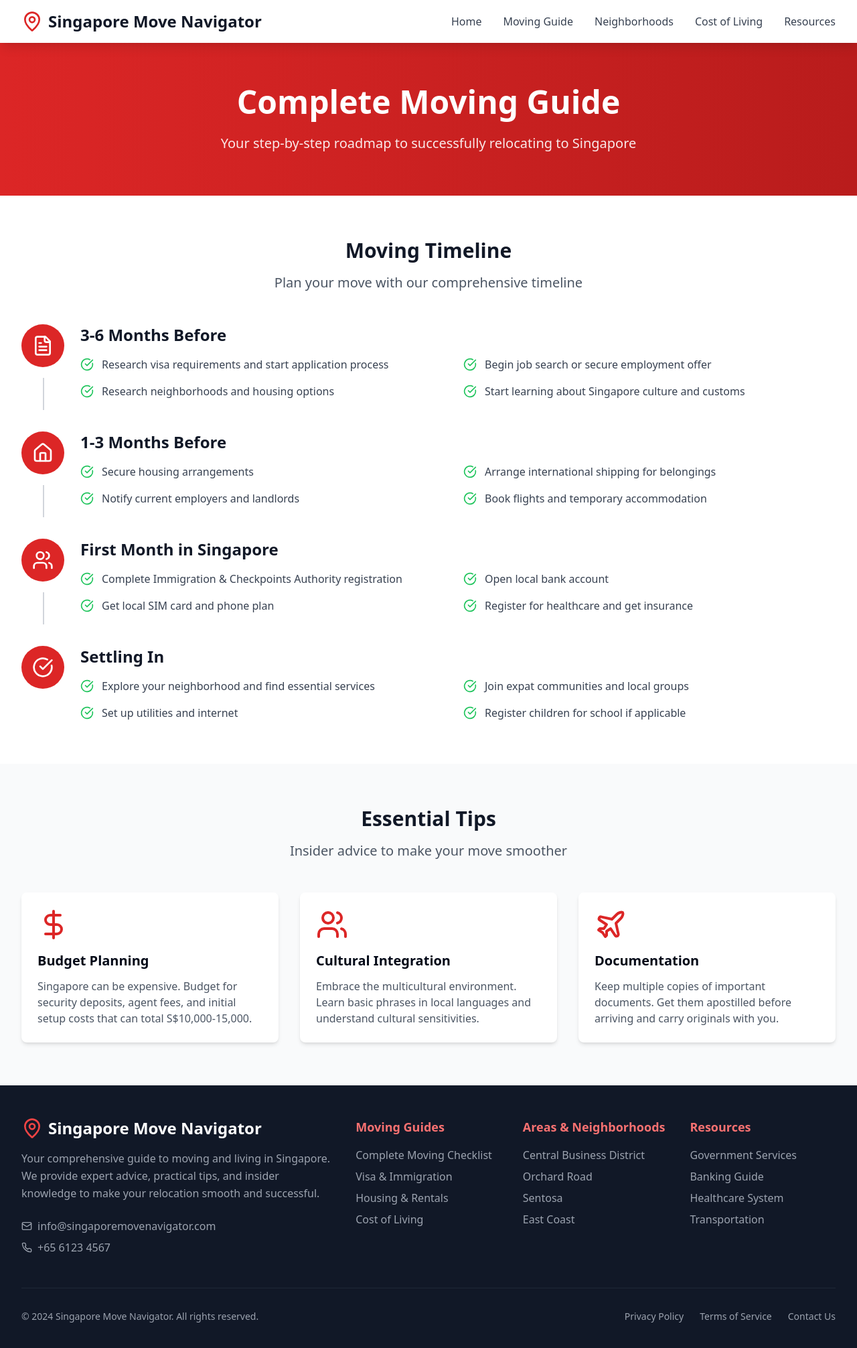
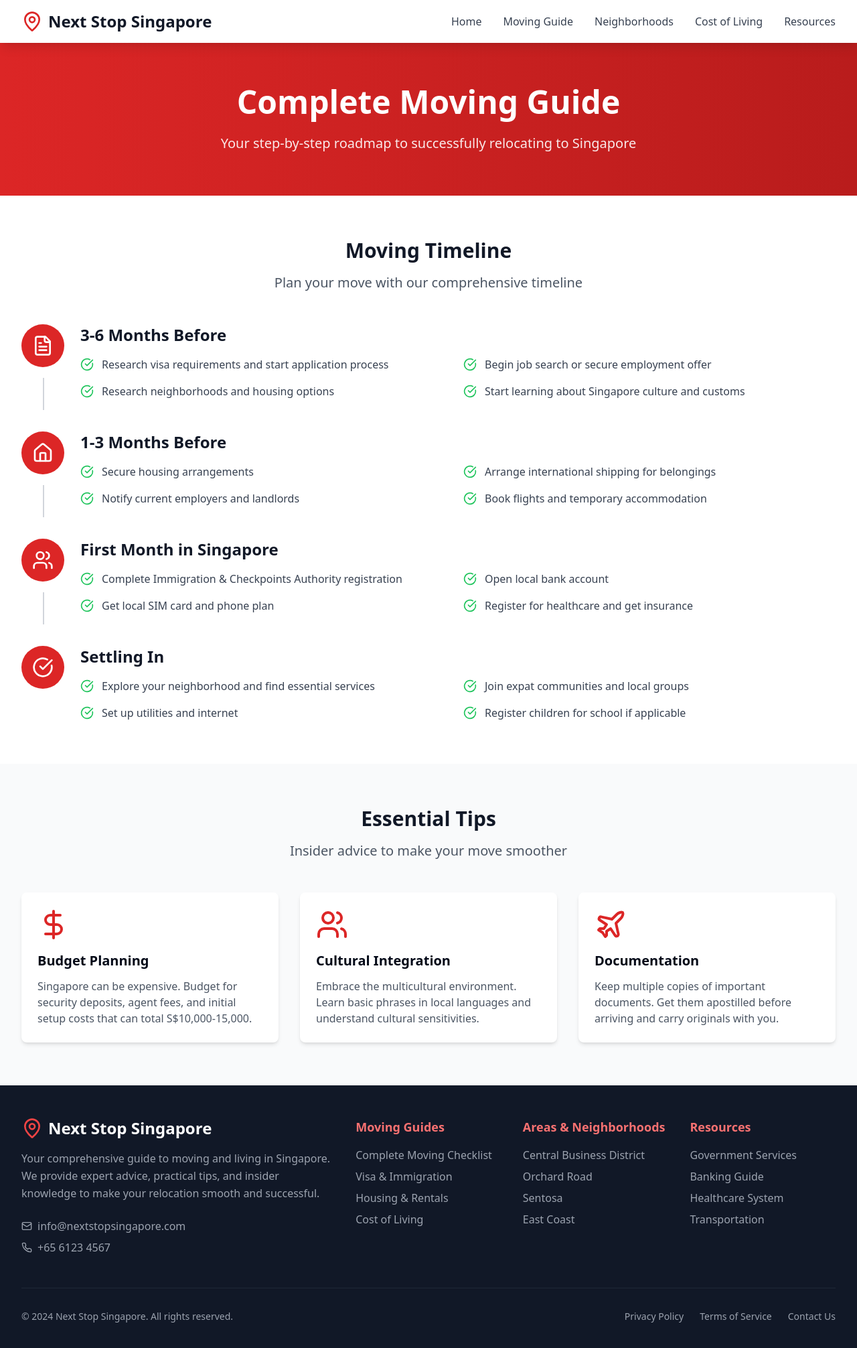
Before and after one commit to akidlee/livinsingapore, a React (Vite) app: page /moving-guide in a window 1280 px wide. Shown: the top 2012 px of the page at 67% size. Built offline with nearby package versions, Linux system fonts and the light colour scheme.

Commit message:
Change website title
Update the website title to "Next Stop Singapore" in the header and hero section.

```diff
--- a/src/components/Footer.tsx
+++ b/src/components/Footer.tsx
@@ -32,7 +32,7 @@ const Footer = () => {
           <div className="lg:col-span-2">
             <div className="flex items-center space-x-2 mb-4">
               <MapPin className="h-8 w-8 text-red-500" />
-              <span className="text-2xl font-bold">Singapore Move Navigator</span>
+              <span className="text-2xl font-bold">Next Stop Singapore</span>
             </div>
             <p className="text-gray-400 mb-6 leading-relaxed">
               Your comprehensive guide to moving and living in Singapore. We provide expert advice,
@@ -41,7 +41,7 @@ const Footer = () => {
             <div className="space-y-2 text-gray-400">
               <div className="flex items-center space-x-2">
                 <Mail className="h-4 w-4" />
-                <span>info@singaporemovenavigator.com</span>
+                <span>info@nextstopsingapore.com</span>
               </div>
               <div className="flex items-center space-x-2">
                 <Phone className="h-4 w-4" />
@@ -73,7 +73,7 @@ const Footer = () => {
         <div className="border-t border-gray-800 mt-12 pt-8">
           <div className="flex flex-col md:flex-row justify-between items-center">
             <p className="text-gray-400 text-sm">
-              © 2024 Singapore Move Navigator. All rights reserved.
+              © 2024 Next Stop Singapore. All rights reserved.
             </p>
             <div className="flex space-x-6 mt-4 md:mt-0">
               <Link to="/privacy" className="text-gray-400 hover:text-white text-sm transition-colors duration-200">
--- a/src/components/Header.tsx
+++ b/src/components/Header.tsx
@@ -20,7 +20,7 @@ const Header = () => {
         <div className="flex justify-between items-center py-4">
           <Link to="/" className="flex items-center space-x-2">
             <MapPin className="h-8 w-8 text-red-600" />
-            <span className="text-2xl font-bold text-gray-900">Singapore Move Navigator</span>
+            <span className="text-2xl font-bold text-gray-900">Next Stop Singapore</span>
           </Link>
 
           {/* Desktop Navigation */}
```
